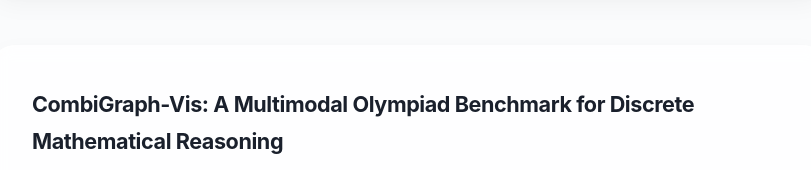
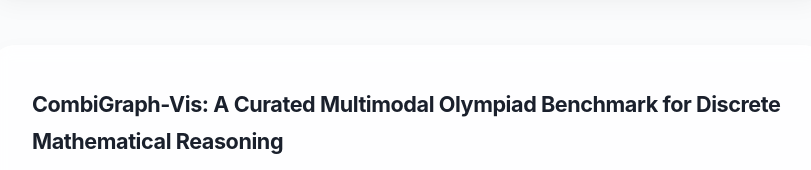
Before and after one commit to pmahdavi/pmahdavi.github.io, a plain HTML site: page research.html in a window 1280 px wide. Shown: the part 1797-1967 px from the top of the page, without its empty margins (231-1042 px from the left). Drawn offline with Linux system fonts and the light colour scheme.

Commit message:
Update CombiGraph-Vis title to include 'Curated'

```diff
--- a/research.html
+++ b/research.html
@@ -58,7 +58,7 @@
             </article>
 
             <article class="paper">
-                <h3><a href="https://arxiv.org/pdf/2510.27094">CombiGraph-Vis: A Multimodal Olympiad Benchmark for Discrete Mathematical Reasoning</a></h3>
+                <h3><a href="https://arxiv.org/pdf/2510.27094">CombiGraph-Vis: A Curated Multimodal Olympiad Benchmark for Discrete Mathematical Reasoning</a></h3>
                 <p class="authors">Hamed Mahdavi, <strong>Pouria Mahdavinia</strong>, Alireza Farhadi, Pegah Mohammadipour, Samira Malek, Pedram Mohammadipour, Majid Daliri, Alireza Hashemi, Amir Khasahmadi, Vasant G Honavar</p>
                 <p class="venue">MATH-AI NeurIPS 2025</p>
                 <p class="description">Worked on evaluating frontier open- and closed-source LLMs on multimodal problems at the Informatics Olympiad level by sourcing and curating Iranian Informatics Olympiad problems and solutions.</p>
```
